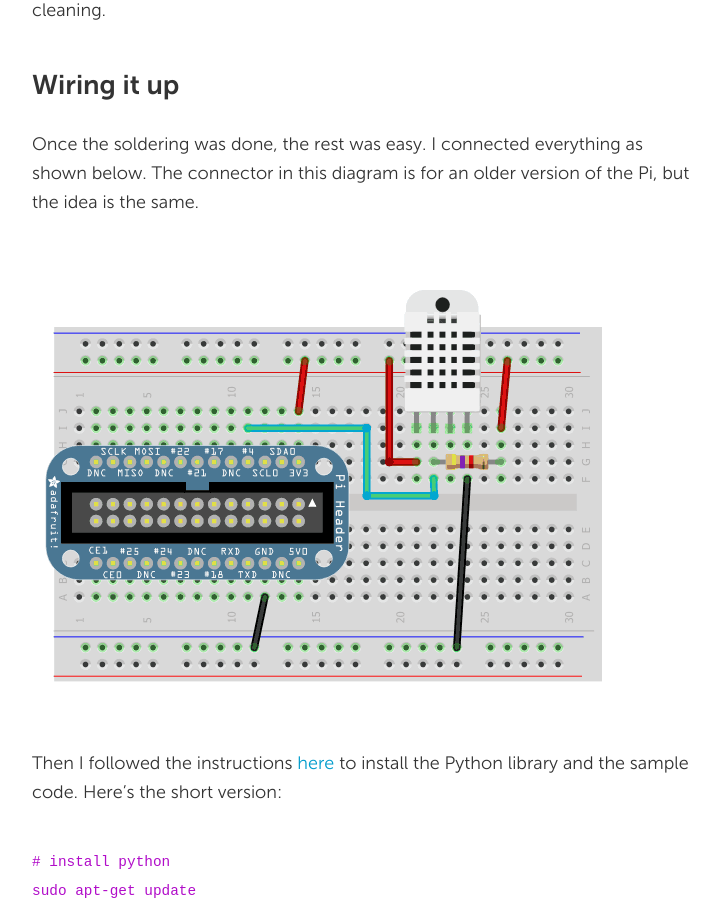
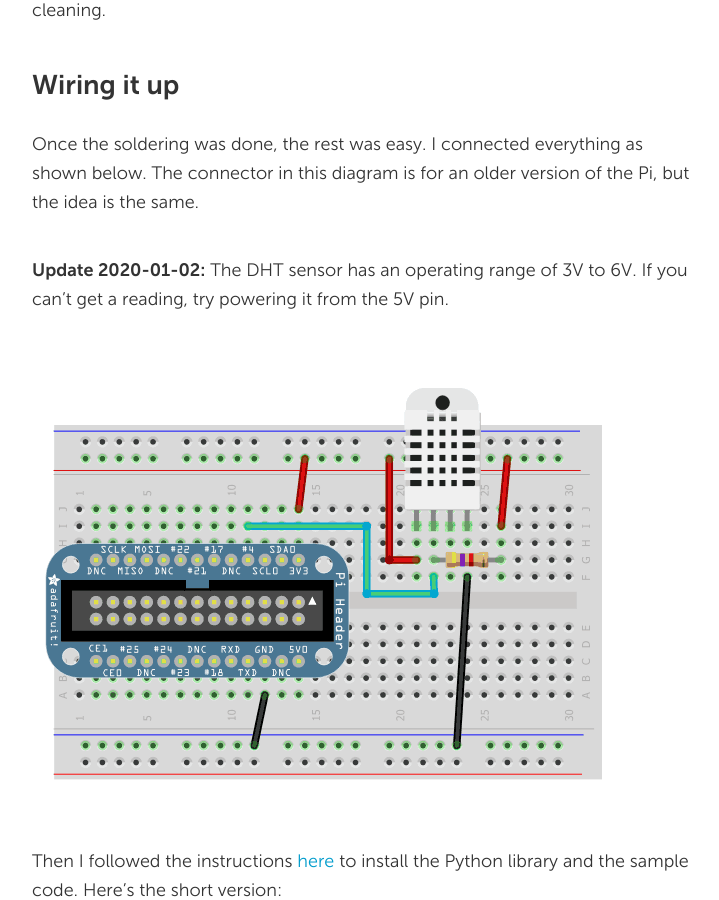
Before and after one commit to lyoshenka/grin.io, a Jekyll site: the page built from _posts/2014-09-22-raspberry-pi-weather-station.md, in a window 1280 px wide and 900 px high, scrolled down 1566 px. Shown: the whole window, without its empty margins (274-993 px from the left). Built offline with Jekyll 4.4.1, drawn with Linux system fonts in a browser that asks for light colours; comment, search, counter and statistics services are not loaded.

Commit message:
update rasp pi post

```diff
--- a/_posts/2014-09-22-raspberry-pi-weather-station.md
+++ b/_posts/2014-09-22-raspberry-pi-weather-station.md
@@ -24,6 +24,8 @@
 
 Once the soldering was done, the rest was easy. I connected everything as shown below. The connector in this diagram is for an older version of the Pi, but the idea is the same.
 
+**Update 2020-01-02:** The DHT sensor has an operating range of 3V to 6V. If you can't get a reading, try powering it from the 5V pin.
+
 ![](/img/raspi-dht22-wiring.gif)
 
 Then I followed the instructions [here](https://learn.adafruit.com/dht-humidity-sensing-on-raspberry-pi-with-gdocs-logging/software-install-updated) to install the Python library and the sample code. Here's the short version:
```
